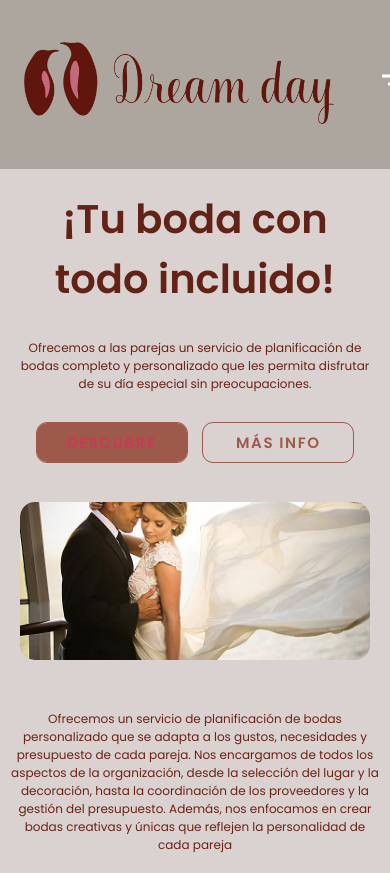
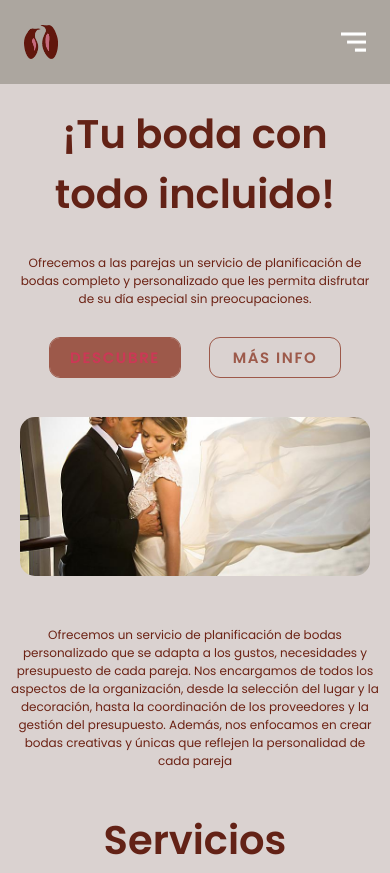
Before and after one commit to stefaniarosales/entrega-2, a plain HTML site: page index.html in a window 390 px wide. Shown: the top 873 px of the page. Drawn offline with Linux system fonts and the light colour scheme; files whose address does not match are found by name.

Commit message:
modificación narvar

```diff
--- a/index.html
+++ b/index.html
@@ -10,7 +10,8 @@
 </head>
 <body>
     <header>
-        <img src="./assets/images/imagotipo-horizontal.png" alt="logo">
+        <img id="img1" src="./assets/images/imagotipo-horizontal.png" alt="logo">
+        <img id="img2" src="./assets/images/logo.png" alt="logo">
         <nav>
             <label for="menu-toggle" class="menu-label">
                 <img src="./assets/images/menu.png" alt="menu">
--- a/styles/mediaqueries.css
+++ b/styles/mediaqueries.css
@@ -113,17 +113,33 @@
     }
 }
 @media (max-width: 391px) {
-
+    /*  ================== HEADER ==================*/
+    header {
+        max-height: 10vh;
+    }
+    header img {
+        height: 40%;
+    }
+    #img1 {
+        display: none;
+    }
+    #img2 {
+        display: flex;
+    }
+    .barra_nav {
+        top: 10vh;
+    }
     /*  ================== SECTION HERO ==================*/
-  /*   * {
-        outline: 1px solid blue;
-    } */
     .section-hero  {
         max-width: 390px;
         padding: 10px;
+        margin-top: 10vh;
     }
     .hero-part1 p {
         font-size: var(--font-xs);
+    }
+    .botones a {
+        max-width: 130px;
     }
     .hero-img {
         width: 100%;
--- a/styles/style.css
+++ b/styles/style.css
@@ -52,7 +52,7 @@ body{
 header{
     height: 20vh;
     display: flex;
-    justify-content: space-around;
+    justify-content: space-between;
     align-items: center;
     background: rgb(172, 166, 159);
     position: fixed;
@@ -61,6 +61,9 @@ header{
 header img{
     height: 50%;
     margin: 1.5rem;
+}
+#img2 {
+    display: none;
 }
 li a{
     padding: 8px 20px;
```
Also changed, not shown: assets/images/imagotipo.png (deleted), assets/images/pareja-amorosa-boda-recien-casados-afuera-al-atardecer-hermoso-dia-verano_1328-5062.avif (deleted), assets/images/pareja.jpg (deleted).
